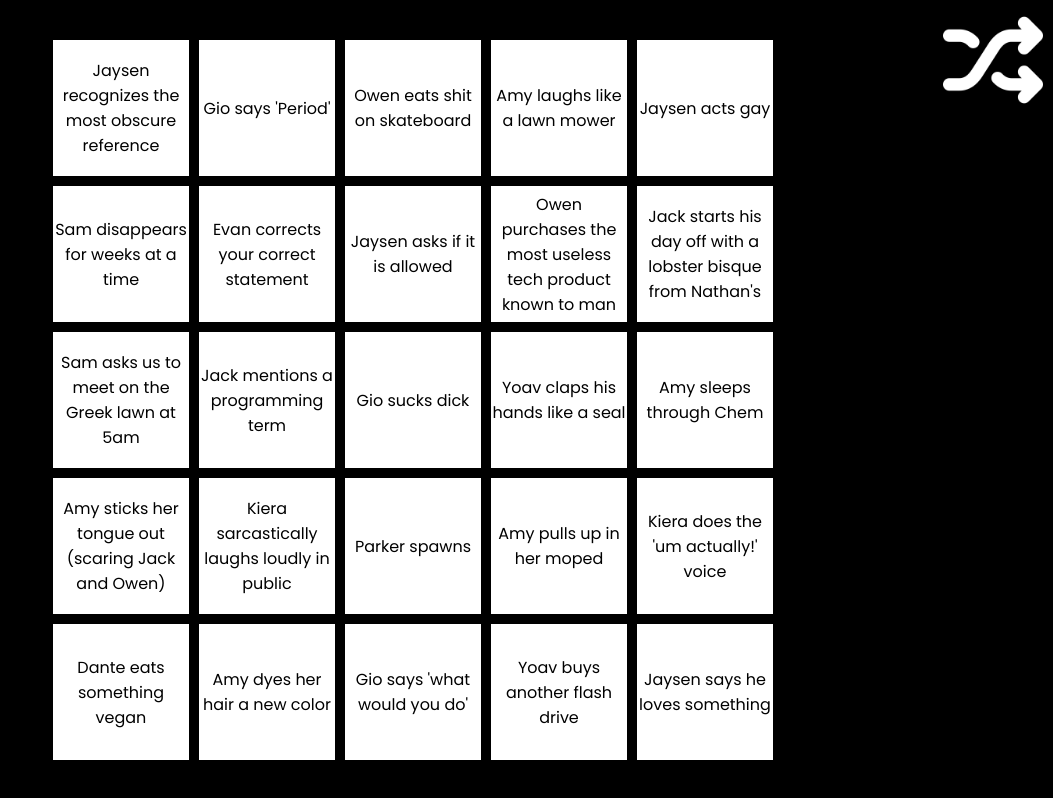
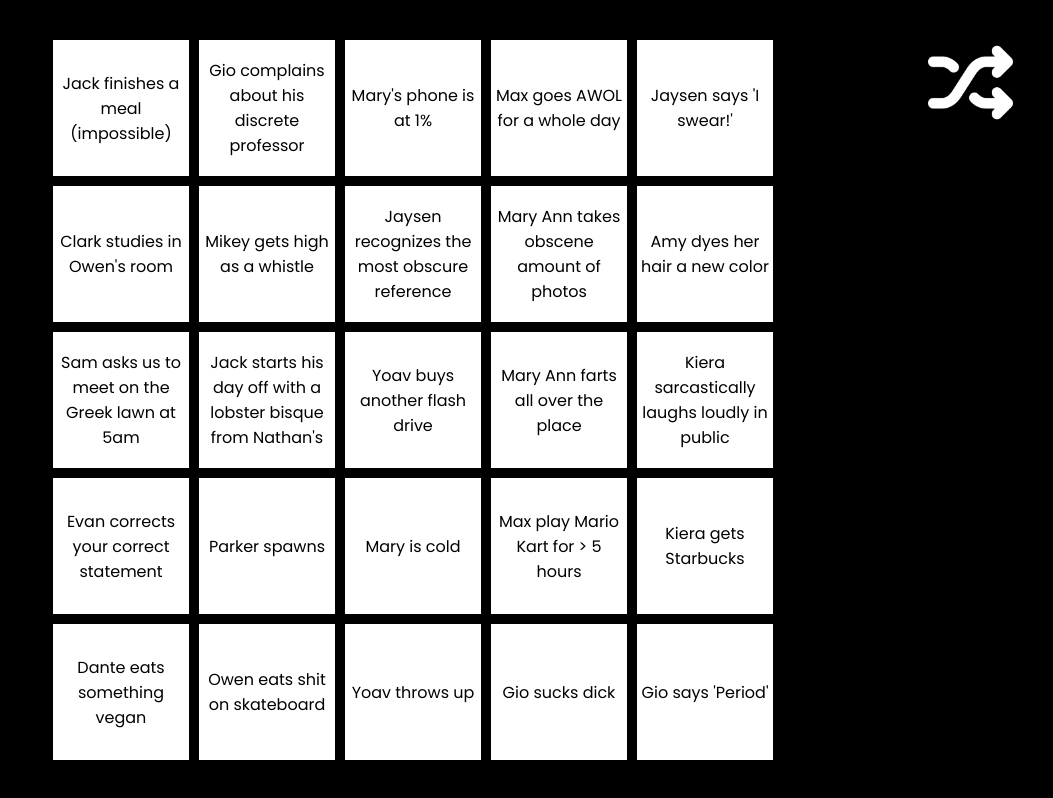
Before and after one commit to Ascensi0nn/Sams-Club-Bingo, a plain HTML site: page board/index.html in a window 1280 px wide. Shown: the whole page, without its empty margins (227-1280 px from the left). Drawn offline with Linux system fonts and the light colour scheme.

Commit message:
refactoring

```diff
--- a/public/styles/board.css
+++ b/board/board.css
@@ -48,9 +48,19 @@
     position: absolute;
     top: 0;
     right: 0;
-    width: 100px;
+    width: 85px;
     aspect-ratio: 1;
-    margin: 10px;
+    margin: 5vh;
+}
+
+.box-rotate {
+    animation: spin 1s;
+}
+
+@keyframes spin {
+    to {
+        transform: rotate(360deg);
+    }
 }
 
 img {
--- a/public/scripts/board.js
+++ b/board/board.js
@@ -7,6 +7,9 @@ const sayings = [
     "Gio says 'what would you do'",
     "Gio sucks dick",
     "Gio says 'Period'",
+    "Gio wears a sweater",
+    "Gio complains about his discrete professor",
+    "Gio tells you to burn in hell",
 
     "Jaysen acts gay",
     "Jaysen says 'I swear!'",
@@ -14,11 +17,13 @@ const sayings = [
     "Jaysen says he loves something",
     "Jaysen recognizes the most obscure reference",
     "Jaysen spits the most random fact ever",
+    "Jaysen shows up late to pickleball",
 
     "Jack mentions a programming term",
     "Jack finishes a meal (impossible)",
     "Jack codes for 24 hours straight and doesn't consume a thing",
     "Jack starts his day off with a lobster bisque from Nathan's",
+    "Jack gets pestered for coding help",
 
     "DJ sends the most vile shit known to man",
 
@@ -28,8 +33,22 @@ const sayings = [
     "Amy sticks her tongue out (scaring Jack and Owen)",
     "Amy sleeps through Chem",
 
+    "Max goes to commons for dinner",
+    "Max goes AWOL for a whole day",
+    "Max play Mario Kart for > 5 hours",
+
     "Owen eats shit on skateboard",
     "Owen purchases the most useless tech product known to man",
+    "Owen wears goldfish hat",
+
+    "Mary Ann farts all over the place",
+    "Mary Ann complains about her fart classes",
+    "Mary Ann overdresses for the occasion",
+    "Mary's phone is at 1%",
+    "Mary Ann takes obscene amount of photos",
+    "Mary is cold",
+
+    "Clark studies in Owen's room",
 
     "Sam disappears for weeks at a time",
     "Sam asks us to meet on the Greek lawn at 5am",
@@ -37,16 +56,24 @@ const sayings = [
     "Yoav says 'WHAAAAT'",
     "Yoav claps his hands like a seal",
     "Yoav buys another flash drive",
+    "Yoav plays AMQ",
+    "Yoav throws up",
 
     "Dante eats something vegan",
+    "Dante stiffly nods",
 
     "Kiera plays that rhythm game",
     "Kiera wears green",
     "Kiera sarcastically laughs loudly in public",
     "Kiera does the 'um actually!' voice",
+    "Kiera gets Starbucks",
+
+    "Mikey gets high as a whistle",
+    "Mikey doesn't remember the weekend",
 
     "Evan corrects your correct statement",
     "Parker spawns",
+    "Parker rips your throat out",
 
     "ShitBot reacts to your innocent message",
     "HeySam corrects your grammar",
@@ -56,7 +83,7 @@ const sayings = [
 function createBoard() {
     for (let i = 0; i < numOfNodes; i++) {
         const node = document.createElement('div');
-        const nodeTxt = document.createElement('p')
+        const nodeTxt = document.createElement('p');
 
         node.classList.add('node');
         node.classList.add('unchecked');
@@ -110,4 +137,17 @@ document.getElementById('randomizer').addEventListener('click', () => {
     randomizeNodes();
 });
 
+
+let timeout = null;
+const shuffle = document.getElementById('randomizer');
+shuffle.addEventListener('mouseover', function(e) {
+    if(timeout !== null) return;
+    e.target.classList.add('box-rotate');
+    timeout = setTimeout(function() {
+        e.target.classList.remove('box-rotate');
+        timeout = null;
+    }, 1000);
+});
+
+
 createBoard();
--- a/pages/board.html
+++ b/board/index.html
@@ -5,7 +5,7 @@
     <meta name="viewport" content="width=device-width, initial-scale=1.0">
 
     <link rel="stylesheet" href="../public/styles/global.css">
-    <link rel="stylesheet" href="../public/styles/board.css">
+    <link rel="stylesheet" href="./board.css">
 
     <title>Sams Club Bingo</title>
 </head>
@@ -17,6 +17,6 @@
         <img src="../public/icons/shuffle.png">
     </div>
 
-    <script src="../public/scripts/board.js"></script>
+    <script src="./board.js"></script>
 </body>
 </html>
--- a/public/scripts/index.js
+++ b/index.js
@@ -1,3 +1,3 @@
 document.getElementById('button').addEventListener('click', () => {
-    window.location.href = "./pages/board.html";
+    window.location.href = "./board";
 });
```
Also changed, not shown: index.html (+3 -3 lines), index.css (renamed from public/styles/index.css).
